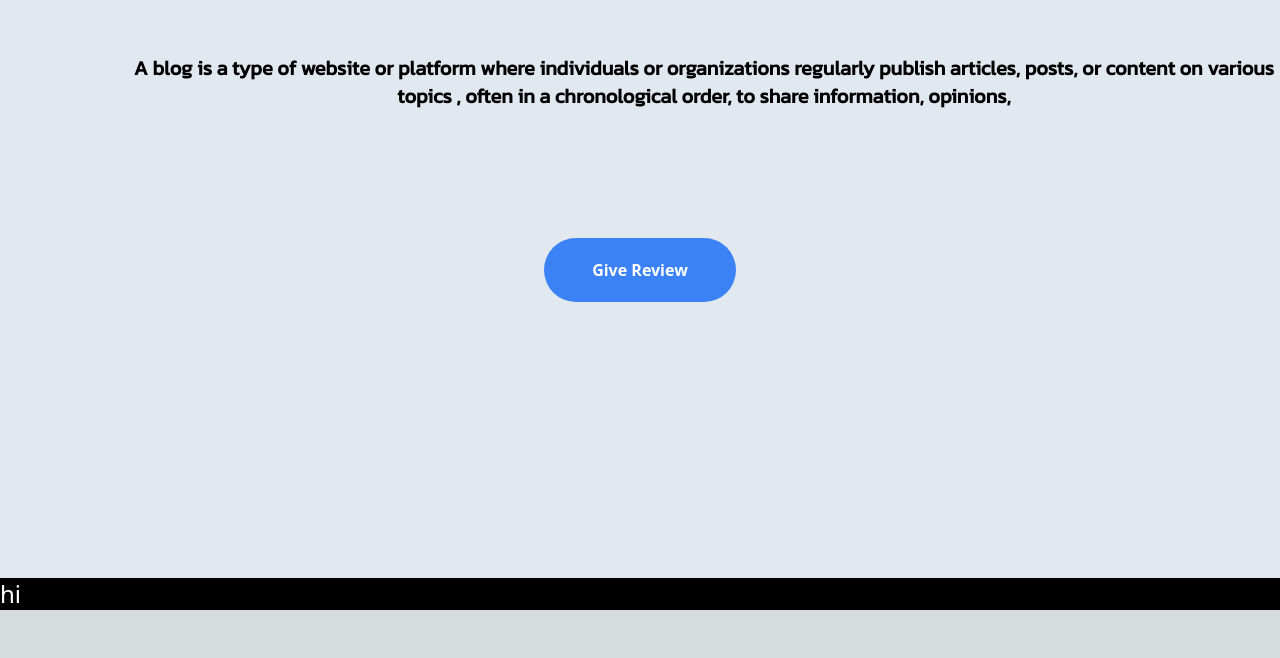
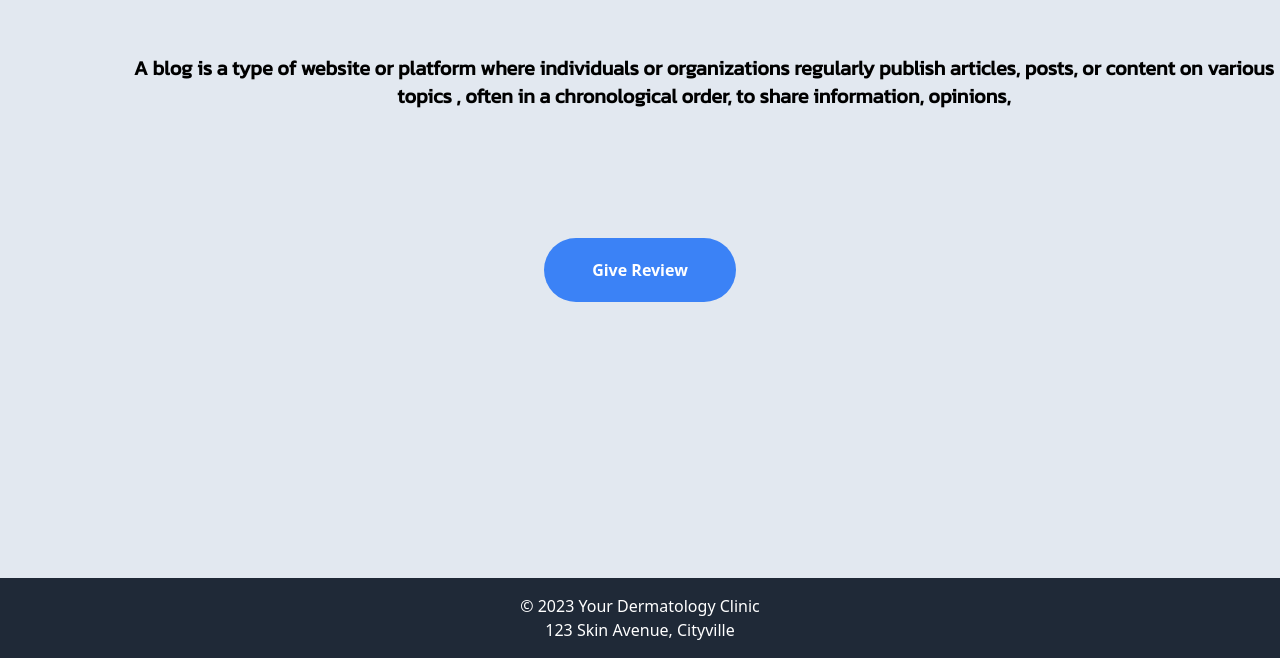
Before and after one commit to muhammadmahdi114/Aesthetic-Skin, a Next.js app: page / in a window 1280 px wide. Shown: the part 2806-3464 px from the top of the page. Before the commit the page ends 3416 px from the top, so only its background shows below. Built offline with nearby package versions, Linux system fonts and the light colour scheme.

Commit message:
latest com

```diff
--- a/src/components/Footer/footer.js
+++ b/src/components/Footer/footer.js
@@ -1,8 +1,15 @@
-export default function Footer(){
-    return(
-        <div className="bg-black  text-white  w-screen  text-2xl">
-            hi
+// components/Footer.js
+import React from 'react';
 
-        </div>
-    )
-}
+const Footer = () => {
+  return (
+    <footer className="bg-gray-800 text-white p-4">
+      <div className="container justify-center text-center">
+        <p>&copy; 2023 Your Dermatology Clinic</p>
+        <p>123 Skin Avenue, Cityville</p>
+      </div>
+    </footer>
+  );
+};
+
+export default Footer;
--- a/src/components/Products/product.js
+++ b/src/components/Products/product.js
@@ -1,10 +1,8 @@
 import React from 'react';
 import axios from "axios";
 import { useRouter } from 'next/router';
-import Home from "/pages/Home/home"
-import Login from "/pages/Login/login"
-import Signup from "/pages/Signup/signup"
-import { BrowserRouter as Router, Routes, Route } from "react-router-dom";
+
+
 
 const ListingCard = ({ title, location, price, imageUrl }) => {
     return (
```
